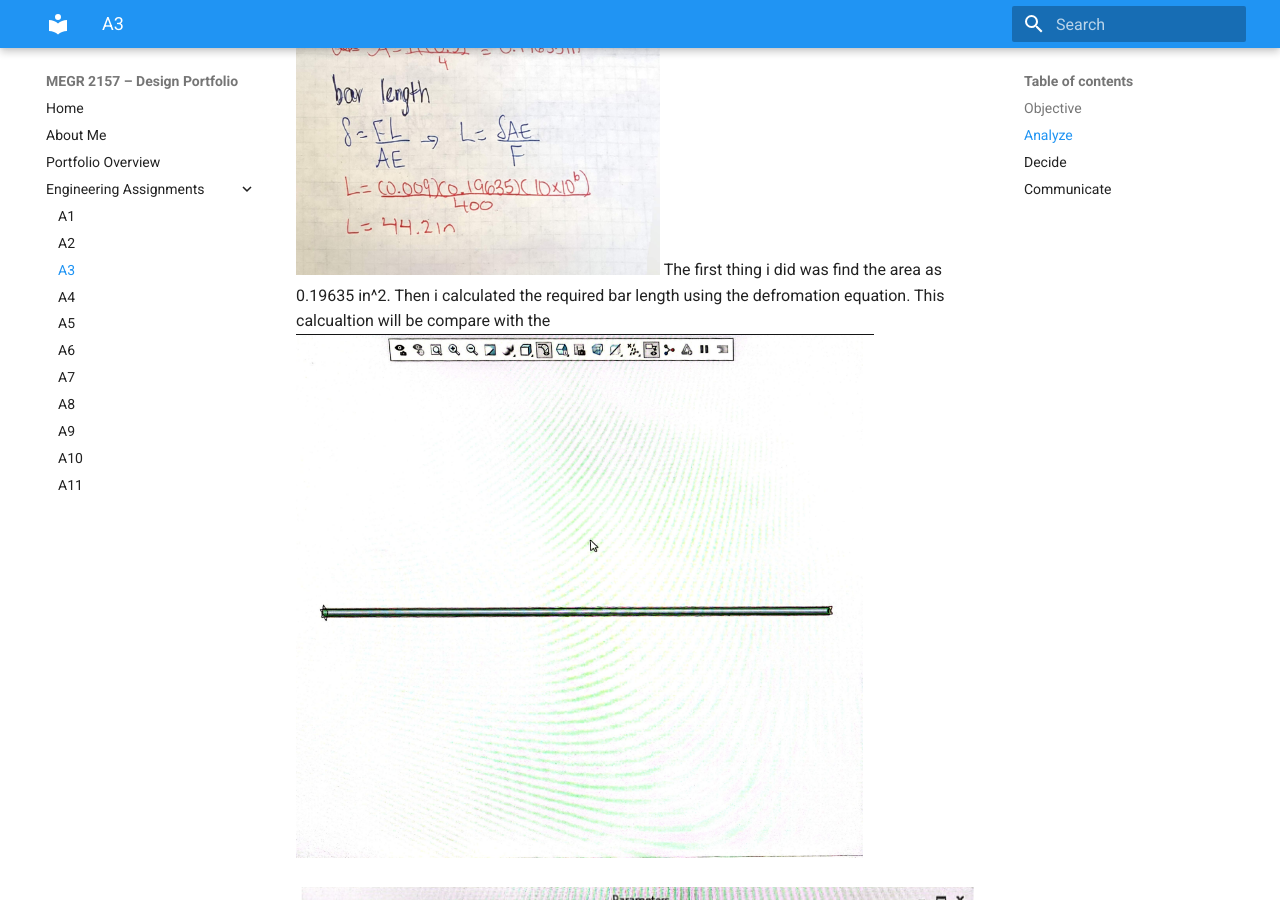
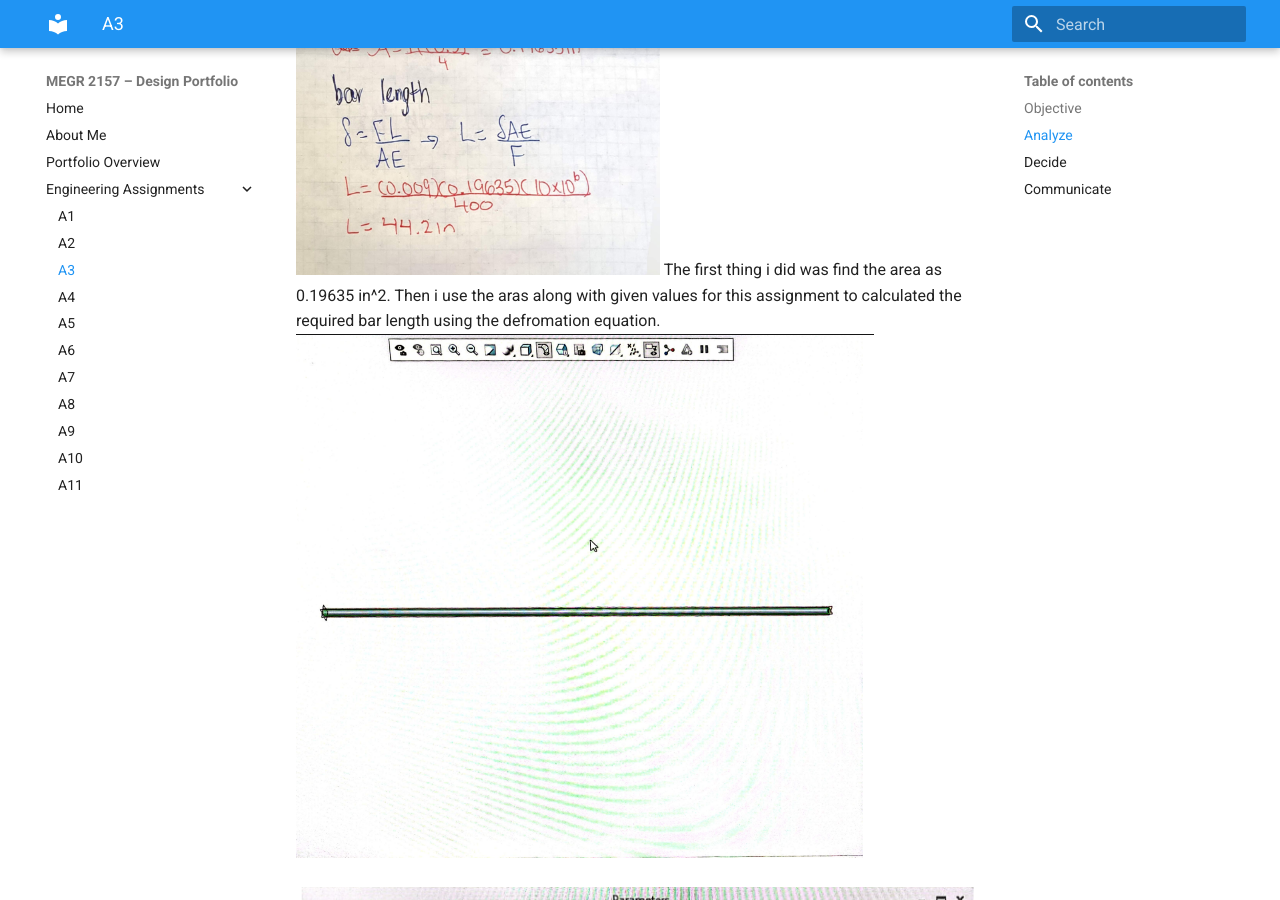
Before and after one commit to ncenatus/design-project-portfolio, an MkDocs documentation site: the page built from docs/assignments/A03/index.md, in a window 1280 px wide and 900 px high, scrolled down 575 px. Built offline with MkDocs 1.6.1 and Material for MkDocs 9.7.7, drawn with Linux system fonts in a browser that asks for light colours.

Commit message:
Update index.md

```diff
--- a/docs/assignments/A03/index.md
+++ b/docs/assignments/A03/index.md
@@ -4,9 +4,9 @@
 The purpose for this assignemnt is to design a bar that has a circular cross-section and to determine the minimum geometry while under direct tension load. I chose a value of F=400 lbs that will be applied on the part on creo. The design vvalues are F=400 lbs, E=10000000 psi, max deflection= 0.009in. I chose a diameter of 0.50 in for the bar.
 
 ## Analyze
-![A3](A.png)
-The first thing i did was find the area as 0.19635 in^2.  Then i calculated the required bar length using the defromation equation. This calcualtion will be compare with the
+![A3](A.png) The first thing i did was find the area as 0.19635 in^2.  Then i use the aras along with given values for this assignment to calculated the required bar length using the defromation equation.
 ![A3](PART.png)
+
 
 ![A3](PARAMETERS.png)
 
```
